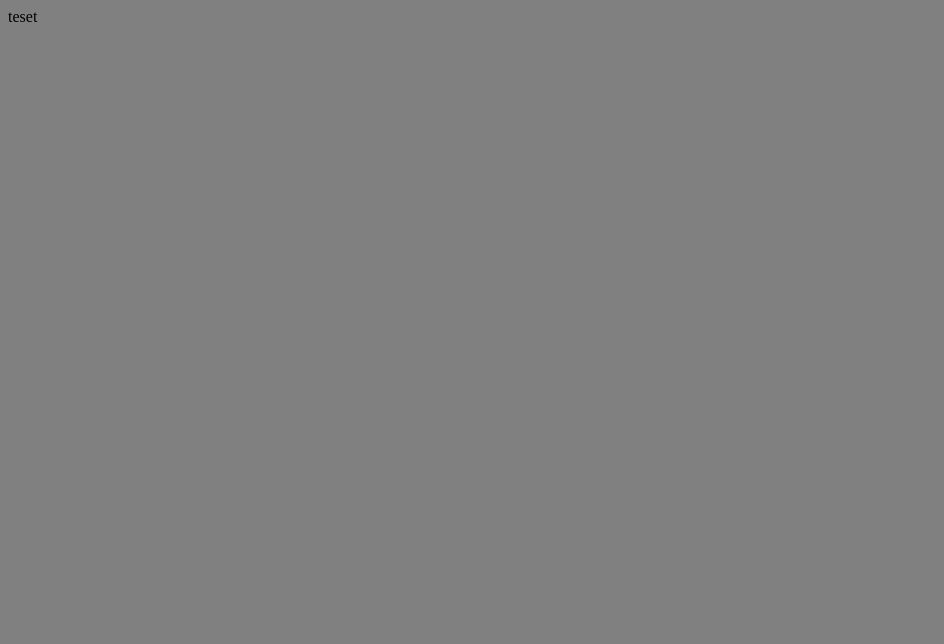
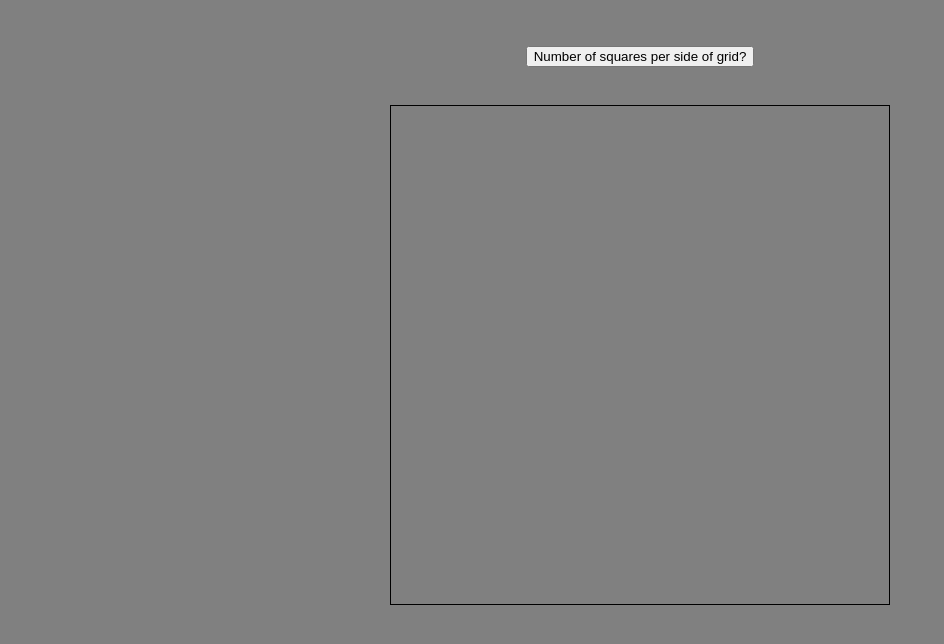
Before and after one commit to zilcho-o/odin-etchasketch, a plain HTML site: page index.html in a window 1280 px wide. Shown: the whole page, without its empty margins (0-944 px from the left). Drawn offline with Linux system fonts and the light colour scheme.

Commit message:
Included etch-a-sketch area with hover effects

```diff
--- a/index.html
+++ b/index.html
@@ -8,6 +8,7 @@
     <script src="js.js" defer></script>
 </head>
 <body>
-    <div class="container">teset</div>
+    <button>Number of squares per side of grid?</button>
+    <div class="container"></div>
 </body>
 </html>
--- a/js.js
+++ b/js.js
@@ -0,0 +1,13 @@
+const container = document.querySelector(".container");
+
+function createDiv() {
+    const createDiv = document.createElement("div");
+    container.appendChild(createDiv);
+}
+
+for (let i=0; i<(16*16); i++) {
+    createDiv();
+}
+
+const button = document.querySelector("button");
+button.addEventListener("click", numberOfSides);
--- a/styles.css
+++ b/styles.css
@@ -1,3 +1,31 @@
 body {
     background-color: grey;
+    display: flex;
+    flex-direction: column;
+    justify-content: center;
+    align-items: center;
 }
+
+button {
+    margin-top: 3%;
+}
+
+.container {
+    display: flex;
+    flex-wrap: wrap;
+    margin: 3%;
+    width: 500px;
+    height: 500px;
+    box-sizing: border-box;
+    border: 1px;
+    border-color: black;
+    border-style: solid;
+}
+
+.container > div {
+    flex-basis: 6.25%;
+}
+
+.container div:hover {
+    background-color: goldenrod;
+}
```
